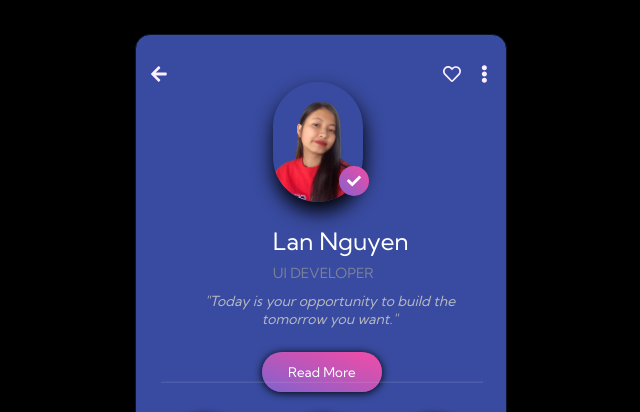
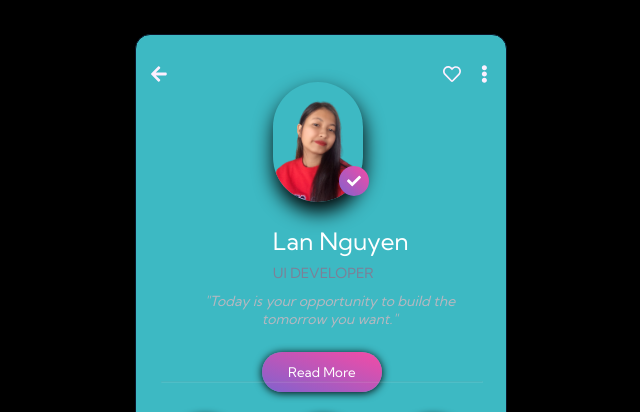
Before and after one commit to duylan1311/landoportfolio.com, a plain HTML site: page index.html in a window 1280 px wide. Shown: the top 412 px of the page, without its empty margins (326-966 px from the left). Drawn offline with Linux system fonts and the light colour scheme.

Commit message:
Update style.css

```diff
--- a/style.css
+++ b/style.css
@@ -1,6 +1,6 @@
 @import url('https://fonts.googleapis.com/css2?family=Kumbh+Sans&display=swap');
 :root {
-    --body-background: #394BA0;
+    --body-background: #3DB9C3;
 }
 
 * {
```
